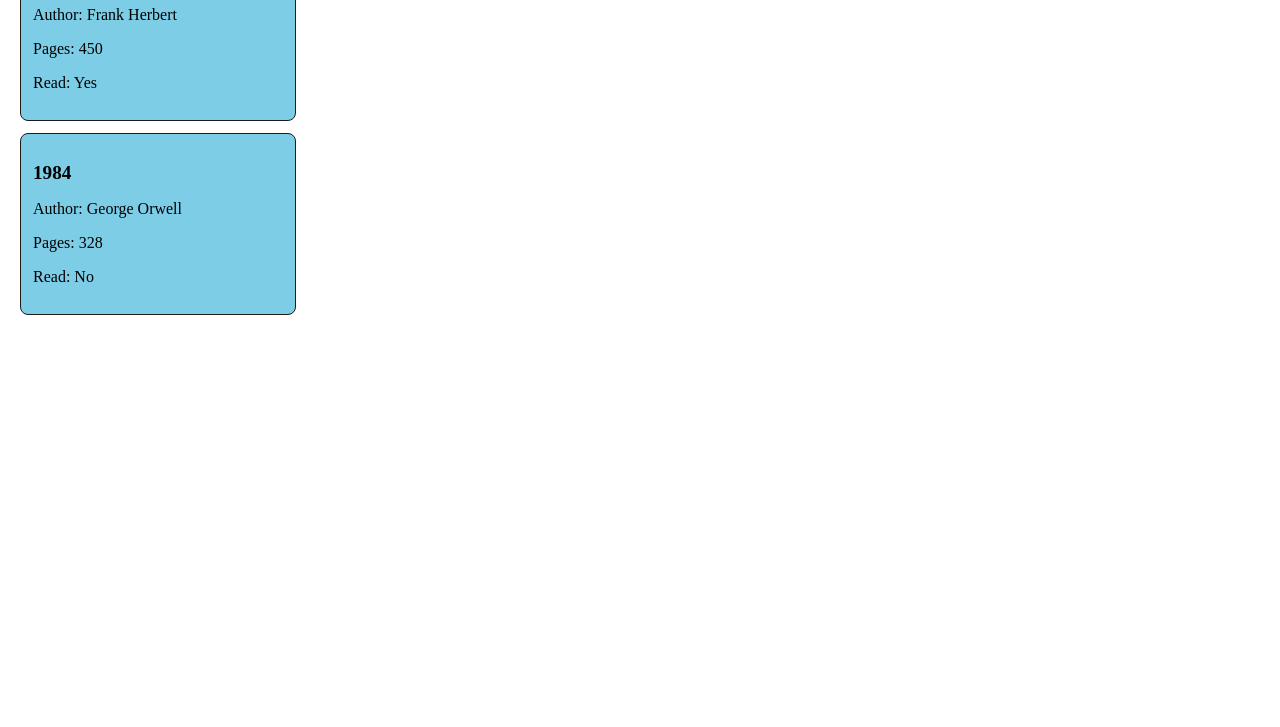
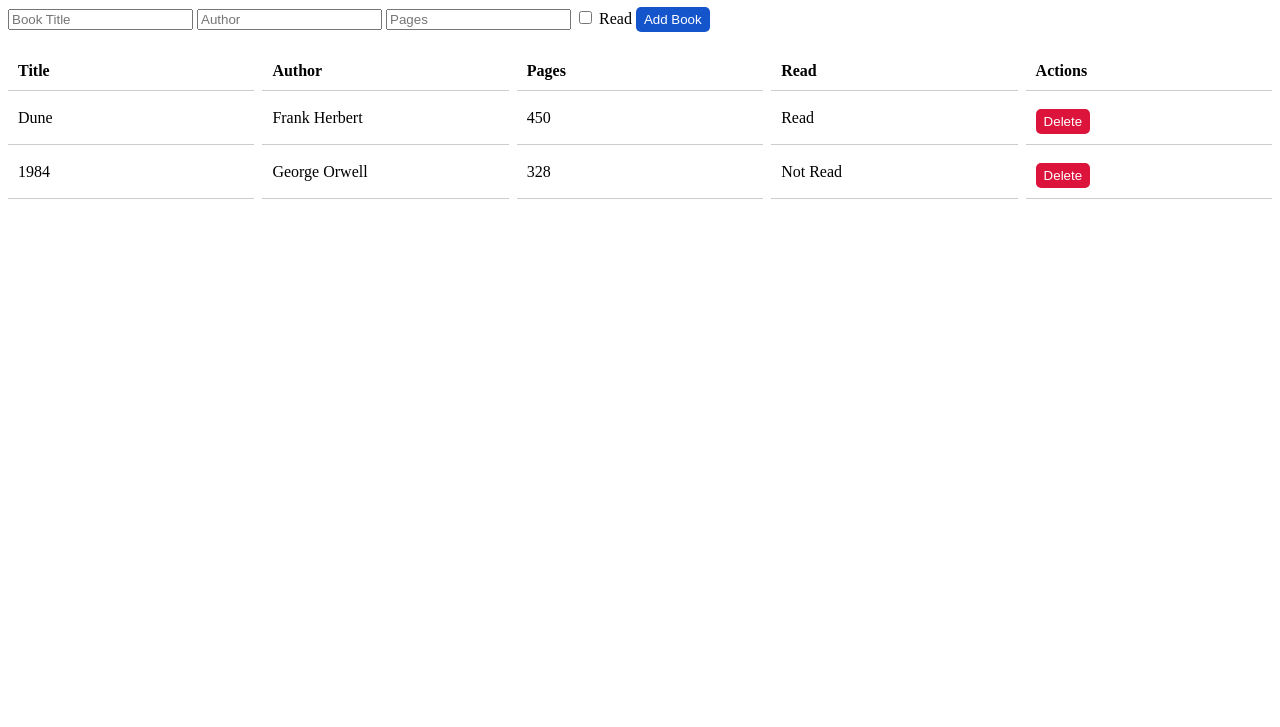
Before and after one commit to yoelleghesse/Odin-Library, a plain HTML site: page index.html in a window 1280 px wide. Shown: the part 73-800 px from the top of the page. Drawn offline with Linux system fonts and the light colour scheme.

Commit message:
library done

```diff
--- a/index.html
+++ b/index.html
@@ -7,8 +7,19 @@
     <link rel="stylesheet" href="styles.css">
 </head>
 <body>
-    <div id="library-container"></div>
+    <h1>Book Library</h1>
 
+    <form id="book-form">
+        <input type="text" id="title" placeholder="Book Title" required>
+        <input type="text" id="author" placeholder="Author" required>
+        <input type="number" id="pages" placeholder="Pages" required>
+        <label>
+            <input type="checkbox" id="read-status"> Read
+        </label>
+        <button id="submit-button" type="submit">Add Book</button>
+    </form>
+
+    <div id="library-container" class="library-table"></div>
     <script src="script.js"></script>
 </body>
 </html>
--- a/script.js
+++ b/script.js
@@ -13,29 +13,45 @@ function addBookToLibrary(book) {
     myLibrary.push(book);
 }
 
-function createBookCard(book) {
-    const card = document.createElement("div");
-    card.classList.add("book-card");
+function deleteBook(id) {
+    const index = myLibrary.findIndex(book => book.id === id);
+    if (index !== -1) {
+        myLibrary.splice(index, 1);
+    }
+}
 
-    const title = document.createElement("h2");
-    title.classList.add("book-title");
+function createTableRow(book) {
+    const row = document.createElement("div");
+    row.classList.add("row");
+
+    const title = document.createElement("div");
     title.textContent = book.title;
+    row.appendChild(title);
 
-    const author = document.createElement("p");
-    author.textContent = 'Author: ' + book.author;
+    const author = document.createElement("div");
+    author.textContent = book.author;
+    row.appendChild(author);
 
-    const pages = document.createElement("p");
-    pages.textContent = 'Pages: ' + book.pages;
+    const pages = document.createElement("div");
+    pages.textContent = book.pages;
+    row.appendChild(pages);
 
-    const read = document.createElement("p");
-    read.textContent = 'Read: ' + (book.read ? 'Yes' : 'No');
+    const read = document.createElement("div");
+    read.textContent = book.read ? "Read" : "Not Read";
+    row.appendChild(read)
 
-    card.appendChild(title);
-    card.appendChild(author);
-    card.appendChild(pages);
-    card.appendChild(read);
+    const actions = document.createElement("div");
+    const btn = document.createElement("button");
+    btn.textContent = "Delete";
+    btn.classList.add("delete-btn");
+    btn.addEventListener("click", () => {
+        deleteBook(book.id);
+        displayLibrary();
+    });
+    actions.appendChild(btn);
+    row.appendChild(actions);
 
-    return card;
+    return row;
 }
 
 
@@ -43,11 +59,33 @@ function displayLibrary() {
     const libraryContainer = document.getElementById("library-container");
     libraryContainer.innerHTML = '';
 
+    const header = ["Title", "Author", "Pages", "Read", "Actions"];
+
+    header.forEach(text => {
+        const div = document.createElement("div");
+        div.textContent = text;
+        div.classList.add("header");
+        libraryContainer.appendChild(div);
+    })
+
     myLibrary.forEach(book => {
-        const bookCard = createBookCard(book);
-        libraryContainer.appendChild(bookCard);
+        const row = createTableRow(book);
+        libraryContainer.appendChild(row);
     })
 }
+
+document.getElementById("book-form").addEventListener("submit", function(e) {
+    e.preventDefault();
+
+    const title = document.getElementById("title").value;
+    const author = document.getElementById("author").value;
+    const pages = document.getElementById("pages").value;
+    const read = document.getElementById("read-status").checked;
+
+    addBookToLibrary(new Book(title, author, pages, read));
+    displayLibrary();
+    this.reset();
+})
 
 addBookToLibrary(new Book("Dune", "Frank Herbert", 450, true));
 addBookToLibrary(new Book("1984", "George Orwell", 328, false));
--- a/styles.css
+++ b/styles.css
@@ -12,3 +12,46 @@
     font-weight: bold;
     margin-bottom: 8px;
 }
+
+.library-table {
+    display: grid;
+    grid-template-columns: repeat(5, 1fr);
+    gap: 8px;
+    margin-top: 20px;
+    width: 100%;
+}
+
+.row {
+    display: contents;
+}
+
+.library-table div {
+    padding: 10px;
+    border-bottom: 1px solid #ccc;
+}
+
+.header {
+    font-weight: bold;
+    border-bottom: 2px solid black;
+}
+
+.delete-btn {
+    background: crimson;
+    color: white;
+    border: none;
+    padding: 5px 8px;
+    border-radius: 5px;
+    cursor: pointer;
+}
+.delete-btn:hover {
+    background: darkred;
+}
+
+#submit-button {
+    background: rgb(21, 85, 204);
+    color: white;
+    border: none;
+    padding: 5px 8px;
+    border-radius: 5px;
+    cursor: pointer;
+}
```
